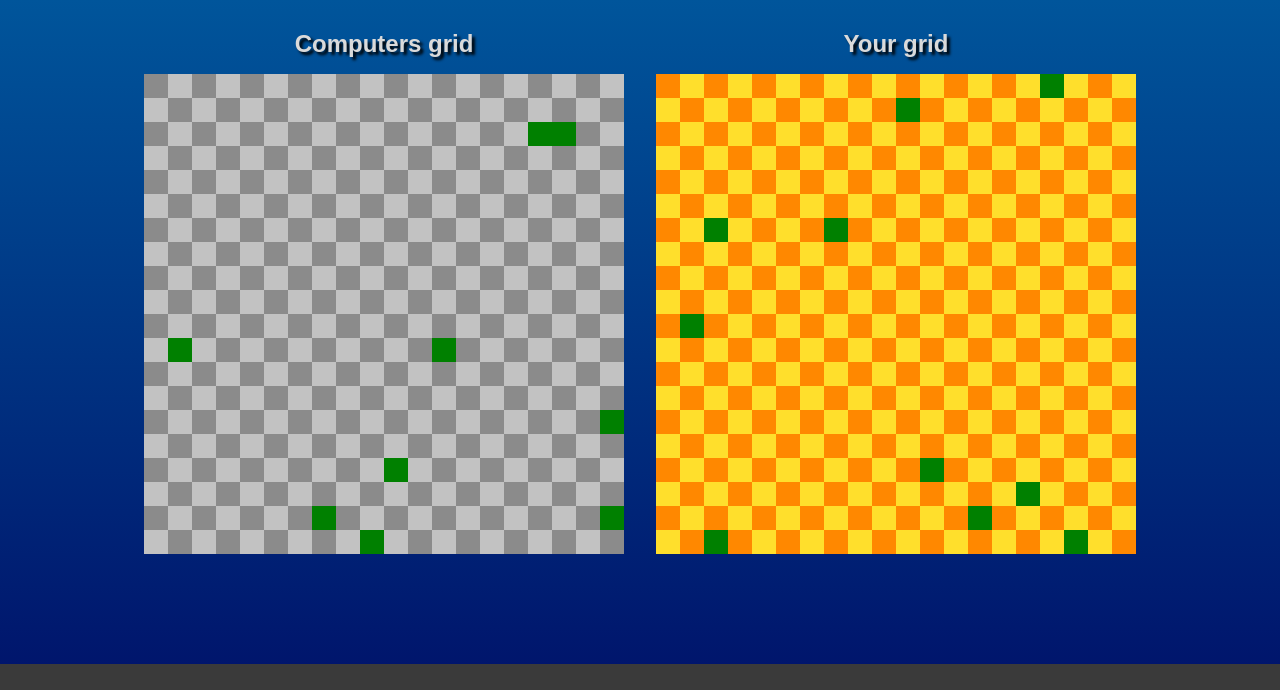
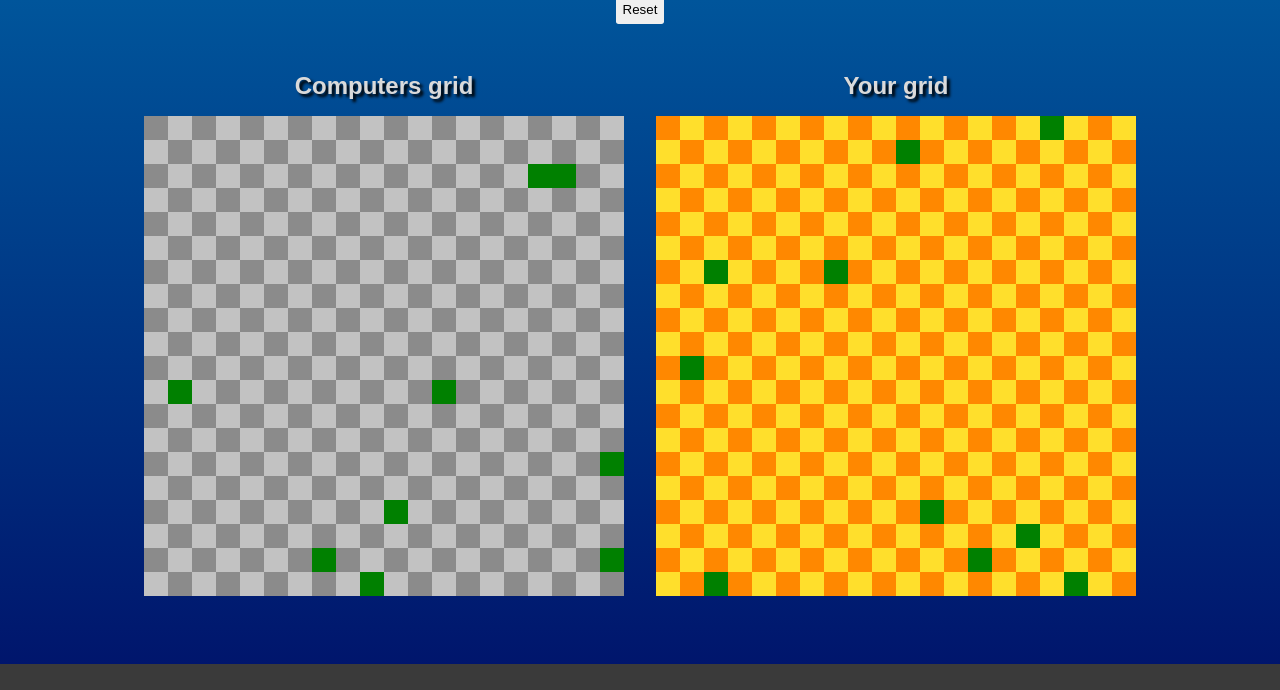
Before and after one commit to DanielNicolae/battleship, a website: page index.html in a window 1280 px wide. Shown: the part 416-1106 px from the top of the page. Drawn offline with Linux system fonts and the light colour scheme.

Commit message:
I added a simple reset button with onclick='history.go(0)' for refreshing the page.

```diff
--- a/index.html
+++ b/index.html
@@ -26,6 +26,7 @@
   <main>
     <p class="instructions">Click on the opponents grid to attack!</p>
     <p class="instructions">Each ship occupies one cell.</p>
+    <button type="submit" class="reset" onclick="history.go(0)">Reset</button>
     <div class="container">
       <div class="computersGridContainer">
         <p>Computers grid</p>
--- a/styles.css
+++ b/styles.css
@@ -89,7 +89,11 @@ html {
             .computersGrid .hitted, .yourGrid .hitted {
               background: red;
             }
-
+      main .reset {
+        border-radius: 0.2em;
+        padding: 0.5em;
+        margin-top: 1em;
+      }
     footer {
       margin-top: 1em;
       padding-top: 2em;
```
Also changed, not shown: app.js (line endings or trailing spaces).
